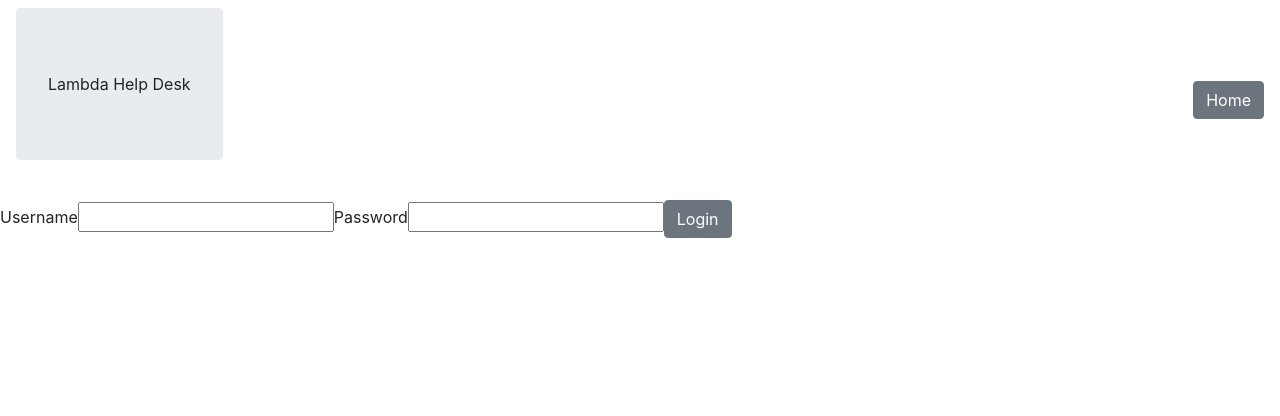
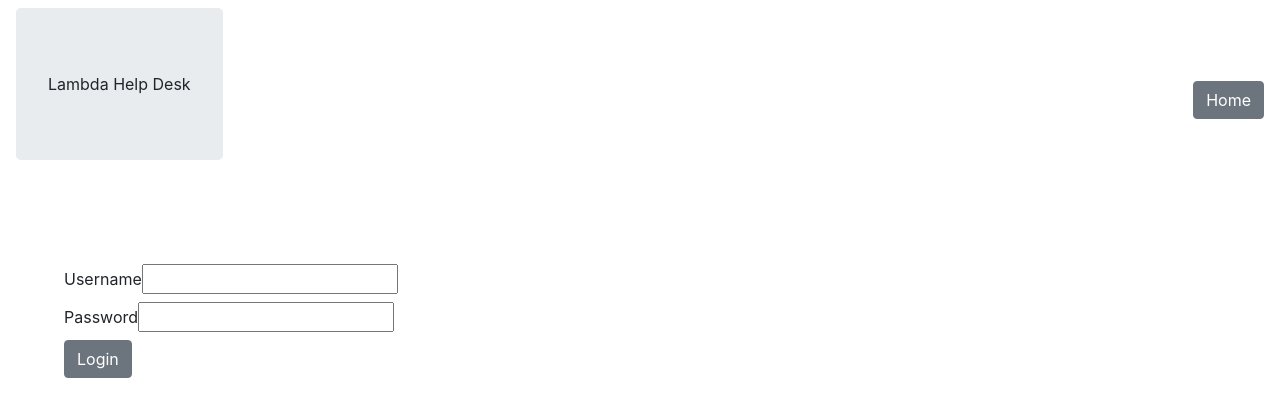
Before and after one commit to scottynate05/front-end, a React (Create React App) app in the folder dev-desk/: page /login in a window 1280 px wide. Shown: the top 416 px of the page. Built offline with nearby package versions, Linux system fonts and the light colour scheme.

Commit message:
login styling

```diff
--- a/dev-desk/src/components/Login.js
+++ b/dev-desk/src/components/Login.js
@@ -1,6 +1,6 @@
 import React, {useState} from 'react'
 import axiosWithAuth from '../utils/axiosWithAuth'
-import {Form, Label, Button} from 'reactstrap'
+import {Form, Label, Button, Card, Col, Row} from 'reactstrap'
 
 const Login = props => {
     const [user, setUser] = useState({
@@ -28,7 +28,9 @@ const Login = props => {
 
     return(
         <>
-            <Form>
+            <Form style={{padding:'5%'}}>
+                <Col>
+                <Row>
                     <Label onSubmit={(user => login(user))}>
                         Username
                         <input
@@ -38,6 +40,8 @@ const Login = props => {
                             onChange={handleChanges}
                         />
                     </Label>
+                </Row>
+                <Row>
                     <Label>
                         Password
                         <input
@@ -47,7 +51,11 @@ const Login = props => {
                             onChange={handleChanges}
                         />
                     </Label>
+                </Row>
+                    <Row>
                         <Button>Login</Button>
+                    </Row>
+                </Col>
             </Form>
         </>
     )
```
Lines whose indentation alone changed are shown as unchanged.
